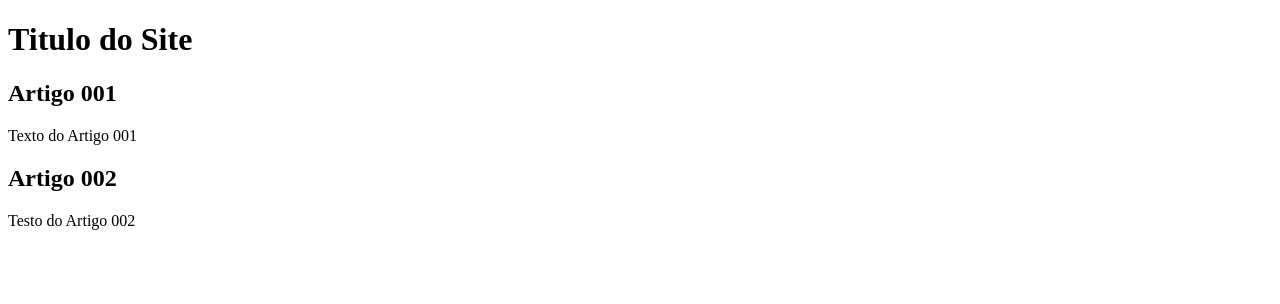
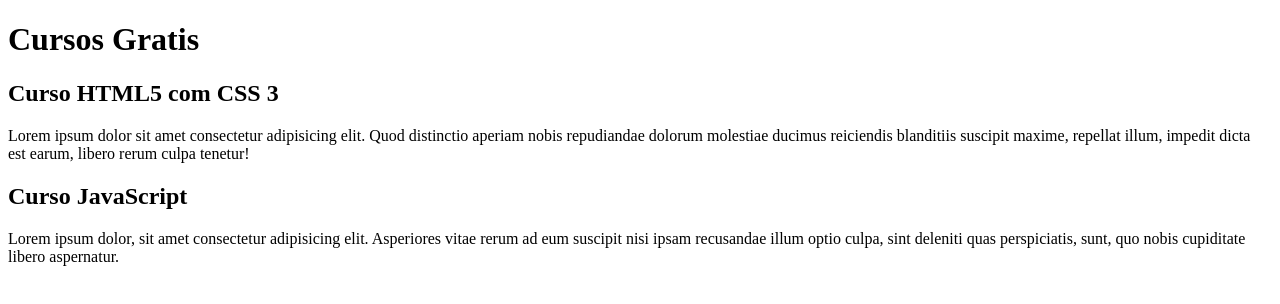
Before and after one commit to edivan220479/progeto_site, a plain HTML site: page index.html in a window 1280 px wide. Drawn offline with Linux system fonts and the light colour scheme.

Commit message:
escrevir

```diff
--- a/index.html
+++ b/index.html
@@ -9,16 +9,18 @@
 <body>
     <main>
         <header>
-            <h1>Titulo do Site</h1>
+            <h1>Cursos Gratis</h1>
         </header>
         <article>
-            <h2>Artigo 001</h2>
-            <p>Texto do Artigo 001</p>
+            <h2>Curso HTML5 com CSS 3</h2>
+            <p>
+                Lorem ipsum dolor sit amet consectetur adipisicing elit. Quod distinctio aperiam nobis repudiandae dolorum molestiae ducimus reiciendis blanditiis suscipit maxime, repellat illum, impedit dicta est earum, libero rerum culpa tenetur!
+            </p>
         </article>
 
         <article>
-            <h2>Artigo 002</h2>
-            <p>Testo do Artigo 002</p>
+            <h2>Curso JavaScript</h2>
+            <p>Lorem ipsum dolor, sit amet consectetur adipisicing elit. Asperiores vitae rerum ad eum suscipit nisi ipsam recusandae illum optio culpa, sint deleniti quas perspiciatis, sunt, quo nobis cupiditate libero aspernatur.</p>
         </article>
 
     </main>
```
